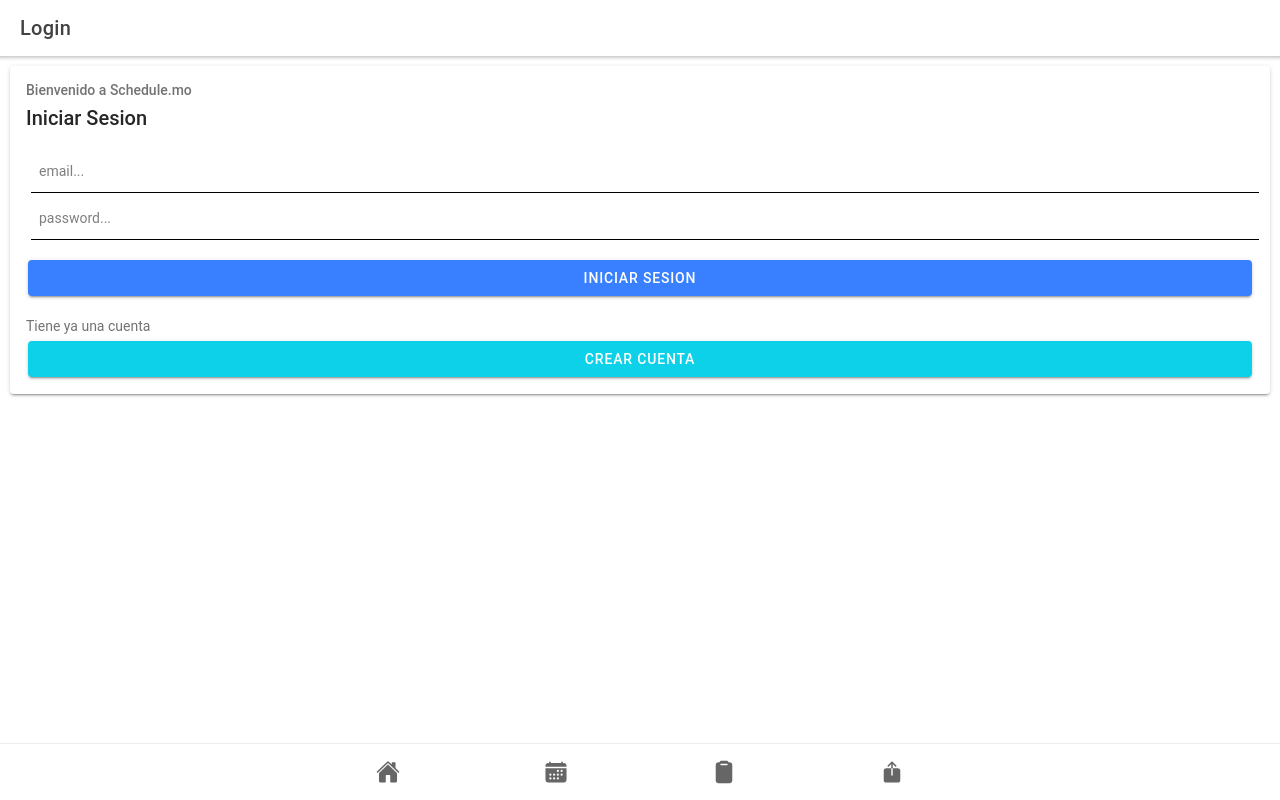
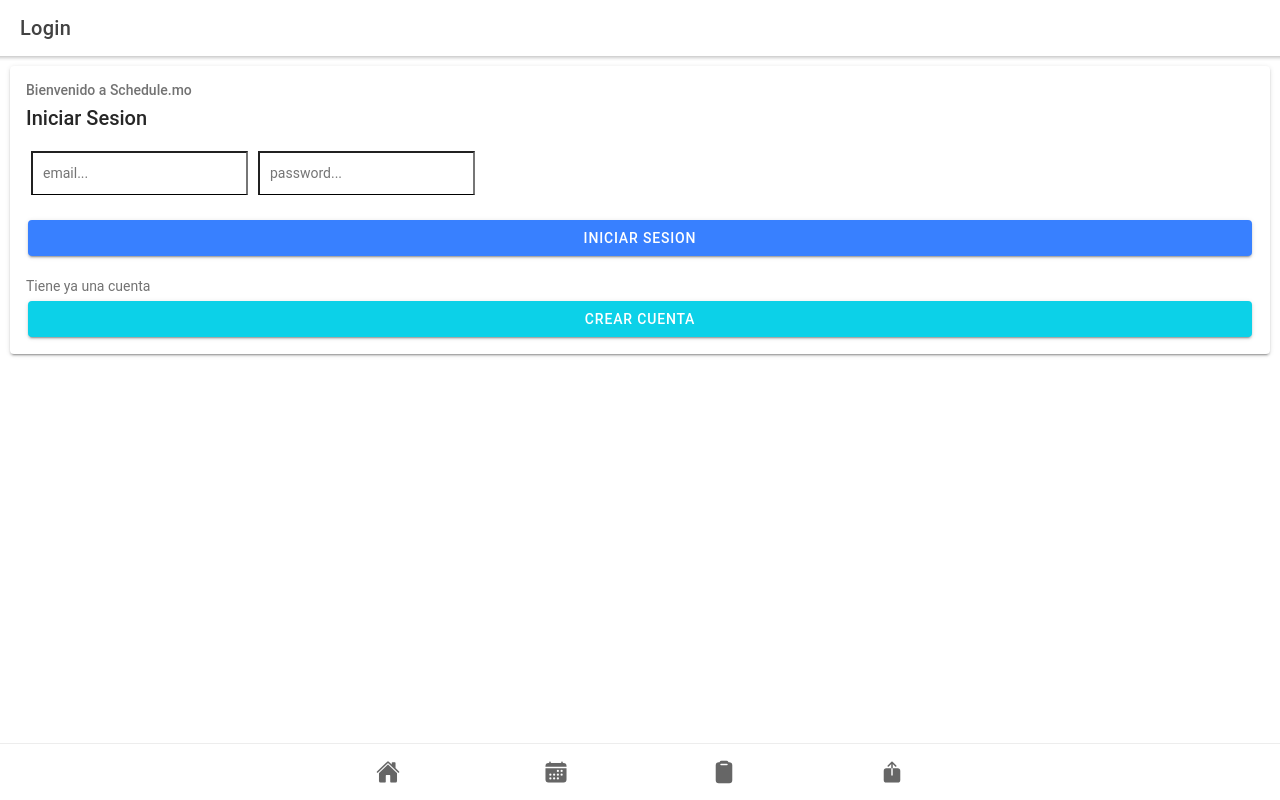
Before and after one commit to dpa722/Int-schedule.mo, a React (Create React App) app: page /login in a window 1280 px wide. Built offline with nearby package versions, Linux system fonts and the light colour scheme; the HTML template or start-up script is replaced by a standard one.

Commit message:
funcionalidad de login intento 1

```diff
--- a/package.json
+++ b/package.json
@@ -11,6 +11,7 @@
     "@types/react-dom": "^16.9.1",
     "@types/react-router": "^5.1.1",
     "@types/react-router-dom": "^5.1.0",
+    "axios": "^0.19.0",
     "ionicons": "^4.6.3",
     "react": "^16.10.2",
     "react-dom": "^16.10.2",
--- a/src/pages/Login.tsx
+++ b/src/pages/Login.tsx
@@ -2,12 +2,41 @@ import {
     IonHeader, IonContent, IonToolbar, IonTitle,IonPage,IonCard,IonCardHeader,IonCardSubtitle,IonCardTitle,IonCardContent,IonInput,IonButton,IonLabel
   } from '@ionic/react';
 
-  import React from 'react';
-
+  import React,{Component} from 'react';
+  //import axios from 'axios';
   import './Login.css';
 
-  const Login: React.FC = () => {
-    return (
+  class FormUser extends Component{
+
+        state= {
+            email: '',
+            password: '',
+            estado:false
+        }
+
+
+    handleChange = (event: { target: { name: any; value: any; }; }) => {
+        this.setState({[event.target.name]:event.target.value})
+    }
+
+    handleSubmit = (event: { target: { name: any; value: any; }; }) => {
+
+        const email = this.state.email;
+        const pass = this.state.password;
+        const url = `https://localhost:8000/api/getuser/${email}/${pass}`;
+        fetch(url)
+        .then(respuesta =>respuesta.json())
+        .then(json => {
+            this.setState({estado:true});
+        })
+        window.location.href = "https://localhost:8000/tab1";
+
+    }
+
+
+    render(){
+
+        return(
           <IonPage>
           <IonHeader>
               <IonToolbar>
@@ -22,10 +51,10 @@ import {
                   <IonCardTitle>Iniciar Sesion</IonCardTitle>
               </IonCardHeader>
                <IonCardContent>
-                     <form action="">
-                        <IonInput type="text" placeholder="email..." className="email" name="email"></IonInput>
-                        <IonInput type="password" placeholder="password..." className="password" name="password"></IonInput>
-                        <IonButton type="submit" expand="block" className="submit">iniciar sesion</IonButton>
+                   <form action="handleSubmit">
+                      <input onChange={this.handleChange} type="text" placeholder="email..." className="email" name="email"></input>
+                      <input onChange={this.handleChange} type="password" placeholder="password..." className="password" name="password"></input>
+                      <IonButton expand="block" type="submit"className="submit">iniciar sesion</IonButton>
                     </form>
                    <div className="registro">
                       <IonLabel className="labelCuenta">Tiene ya una cuenta</IonLabel>
@@ -36,6 +65,8 @@ import {
       </IonContent>
     </IonPage>
         );
-  };
+    }
 
-  export default Login;
+}
+
+export default FormUser;
```
Also changed, not shown: 1 other file (tests, documents, lock files or other folders). Lines whose indentation alone changed are shown as unchanged.
